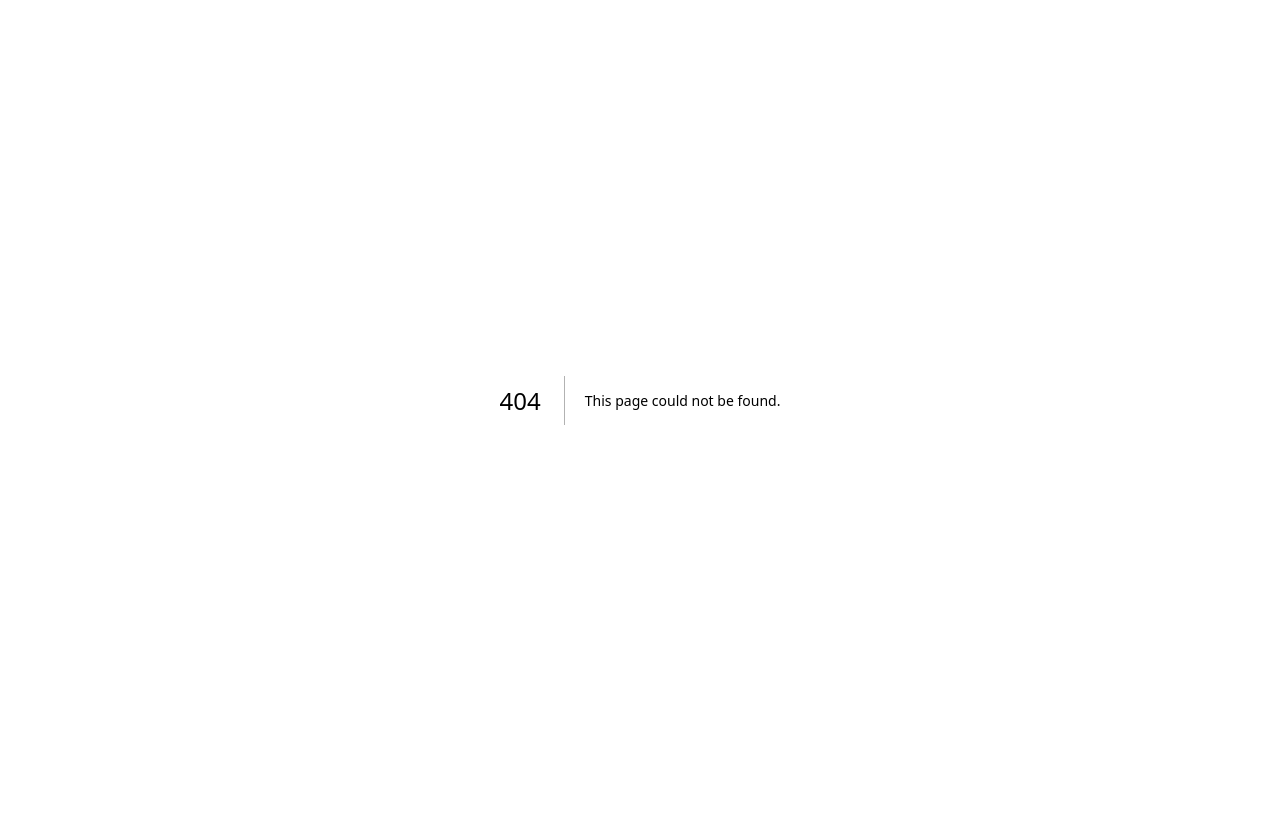
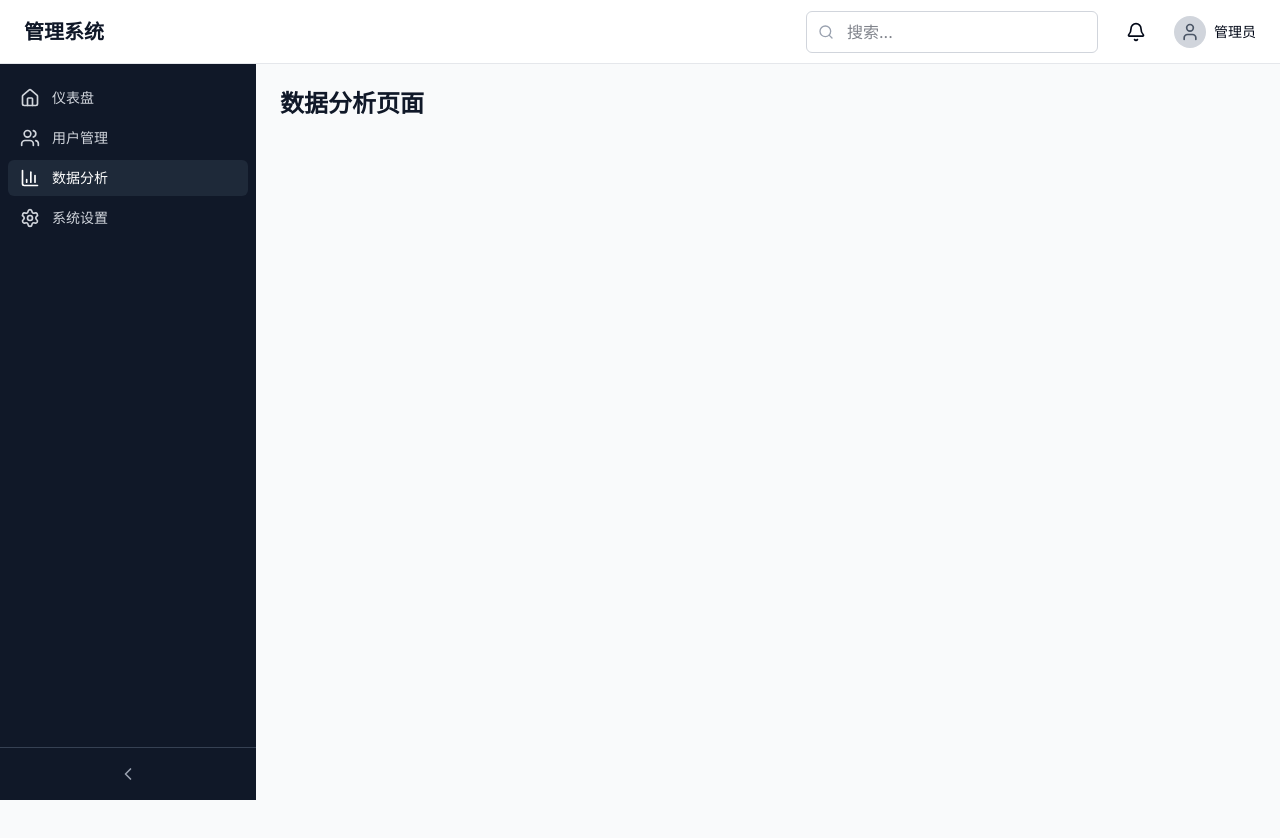
Before and after one commit to yuyueMidea/Learn-Practice, a Next.js app in the folder nextjs-admin/: page /analytics in a window 1280 px wide. Before the commit this address had no page. Shown: the top 838 px of the page. Before the commit the page ends 800 px from the top, so only its background shows below. Built offline with nearby package versions, Linux system fonts and the light colour scheme.

Commit message:
Add files via upload

```diff
--- /dev/null
+++ b/nextjs-admin/app/analytics/page.tsx
@@ -0,0 +1,15 @@
+'use client'
+
+import MainLayout from '@/components/layout/main-layout'
+
+export default function AnalysisPage() {
+
+  return (
+    <MainLayout>
+      <div className="space-y-6">
+        <h1 className="text-2xl font-bold text-gray-900">数据分析页面</h1>
+
+      </div>
+    </MainLayout>
+  )
+}
```
